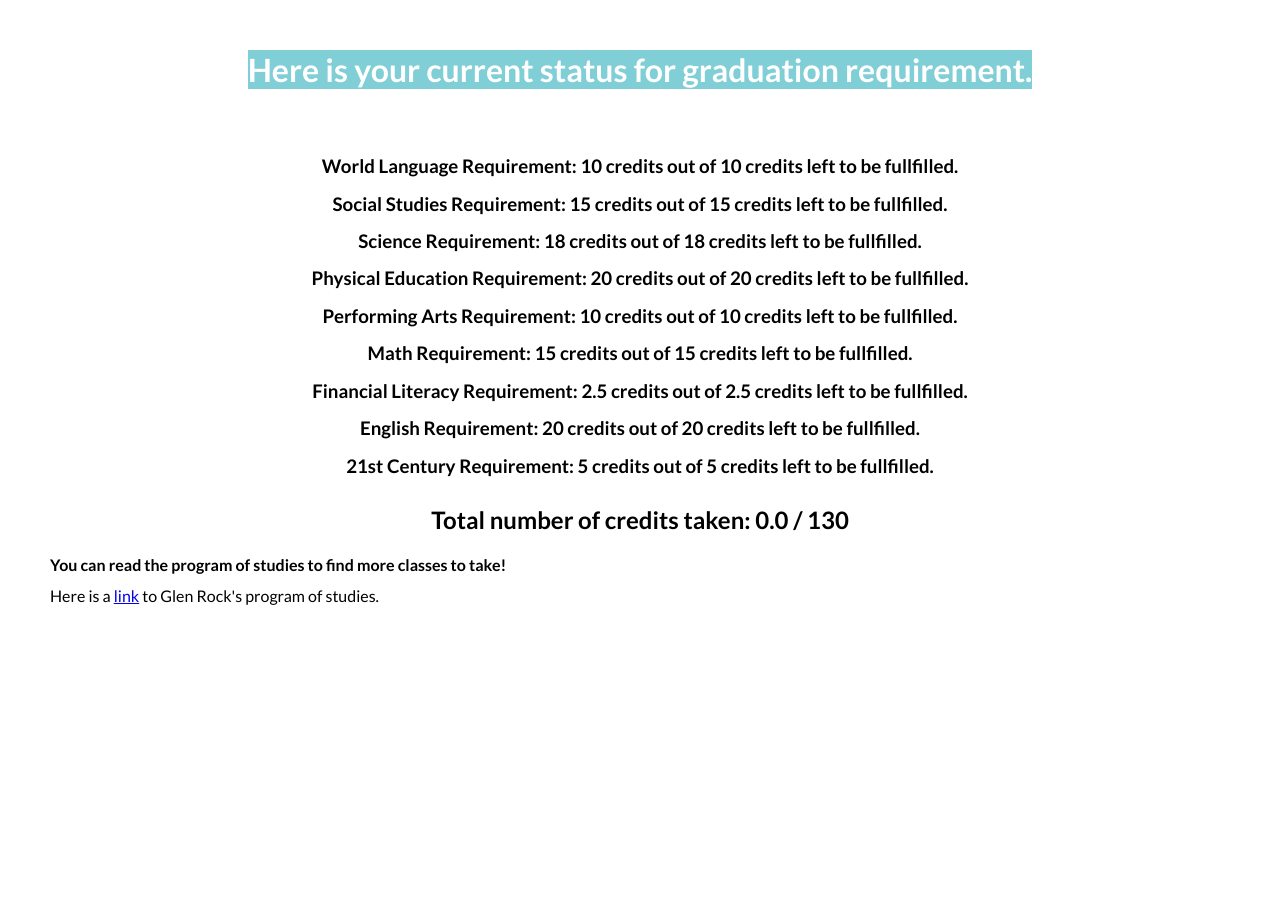
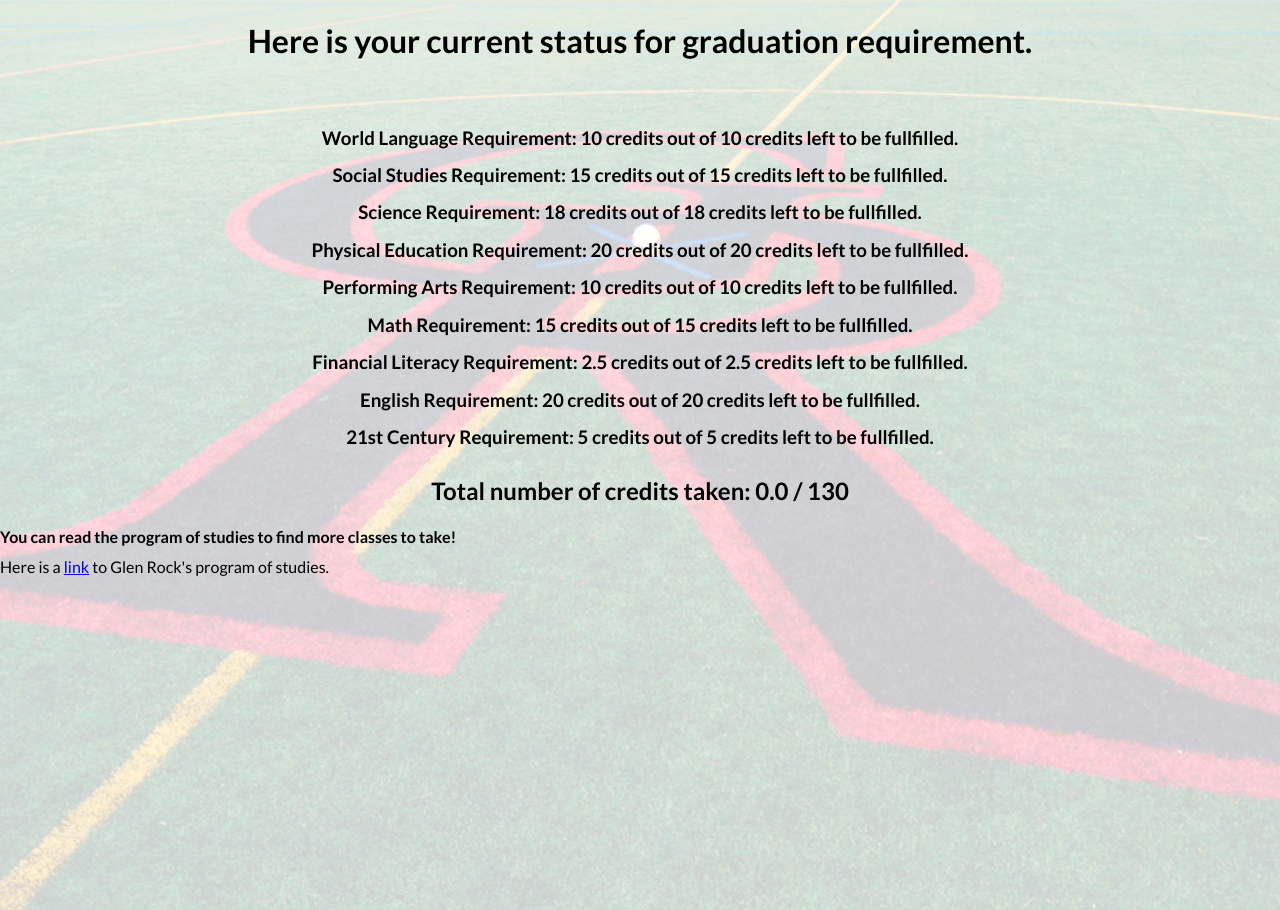
Before and after one commit to Danpaek111/GlenRock-Graduation-Checker, a Flask app: page /result in a window 1280 px wide. Run offline with Flask 3, Linux system fonts and the light colour scheme; parts of the project's set-up code (start-up, migrations or seed data) failed here and were passed over.

Commit message:
Added an overlay and changed image positioning

```diff
--- a/static/styles_result.css
+++ b/static/styles_result.css
@@ -1,21 +1,25 @@
 body {
     font-family: 'Lato', sans-serif;
     margin: 50px;
+    z-index: 2;
 }
 
 #classContainer {
     margin-bottom: 10px;
+    z-index: 2;
 }
 
 label {
     display: block;
     margin-bottom: 5px;
+    z-index: 2;
 }
 
 select {
     width: 200px;
     padding: 5px;
     margin-bottom: 10px;
+    z-index: 2;
 }
 
 button {
@@ -28,15 +32,18 @@ button {
     border: none;
     border-radius: 5px;
     cursor: pointer;
+    z-index: 2;
 }
 
 button:hover {
     background-color: #45a049;
+    z-index: 2;
 }
 
 .small-image {
     width: 300px; /* Set desired width */
     height: auto; /* Maintain aspect ratio */
+    z-index: 2;
 }
 
 .container {
@@ -45,43 +52,62 @@ button:hover {
     justify-content: center;
     align-items: center;
     height: 100vh;
+    z-index: 2;
   }
 
 h1 {
     text-align: center;
+    z-index: 2;
 }
 
 blue {
     background-color: #80ced6;
+    z-index: 2;
 }
 
 green {
     background-color: #45a049;
+    z-index: 2;
 }
 
 black {
     background-color: black;
+    z-index: 2;
 }
 
 white {
     background-color: whitesmoke;
+    z-index: 2;
 }
 
 
 body {
-    /* background-image: url('./result_background.png'); */
-    background-size: auto 120%;
+    position: relative;
+    background-image: url('./result_background.png');
+    background-size: cover; /* Cover the entire container */
+    background-position: center; /* Center the image */
+    height: 100vh; /* Full height of the viewport */
     background-repeat: no-repeat; /* Prevent the image from repeating */
-    background-attachment: fixed;
-    background-position: left -115px bottom 5px;
+}
+
+.overlay {
+    position: fixed; /* Use fixed positioning to cover the viewport */
+    top: 0;
+    left: 0;
+    width: 100vw; /* Full width of the viewport */
+    height: 100vh; /* Full height of the viewport */
+    background-color: rgba(255, 255, 255, 0.8); /* Semi-transparent white */
+    z-index: 1; /* Place it above the background image */
 }
 
 p {
     margin: 0;
     padding: 0;
     line-height: 0;
+    z-index: 2;
   }
 
 p.p {
     line-height: 2;
+    z-index: 2;
 }
--- a/templates/index.html
+++ b/templates/index.html
@@ -7,6 +7,7 @@
         <link rel="stylesheet" href="../static/styles.css">
     </head>
     <body>
+<div class = "overlay">
 <div class = "container">
     <h1>
         <blue><span style="color: white;">Daniel's Glen Rock High School Course Planner</span></blue>
@@ -28,7 +29,6 @@
         <input list="courses" name="class3" id="class3" placeholder="Enter class name" required/>
         <br>
     </form>
-
     <button onclick="addClass()">Add Class</button>
     <button onclick="removeClass()">Delete</button>
     </div>
@@ -67,6 +67,7 @@
             }
         }
     </script>
+    </div>
     <datalist id="courses">
         <option value="English 9">
         <option value="English 10">
--- a/templates/result.html
+++ b/templates/result.html
@@ -2,8 +2,9 @@
 {% extends "layout.html" %}
 
 {% block body %}
+<div class = "overlay">
 <link href="https://fonts.googleapis.com/css2?family=Lato:wght@300;400;700&display=swap" rel="stylesheet">
-<h1><blue><span style="color: white;">Here is your current status for graduation requirement.</span></blue><br> </h1>
+<h1>Here is your current status for graduation requirement.</h1>
 <br>
 <h3>
 <center>
@@ -29,4 +30,5 @@
 <p>
     Here is a <a href="https://cdnsm5-ss14.sharpschool.com/UserFiles/Servers/Server_611619/File/2023-2024%20HS%20Program%20of%20Studies%20FINAL.pdf" target="_blank">link</a> to Glen Rock's program of studies.
 </p>
+</div>
 {% endblock %}
```
Also changed, not shown: static/styles.css (+28 -3 lines).
